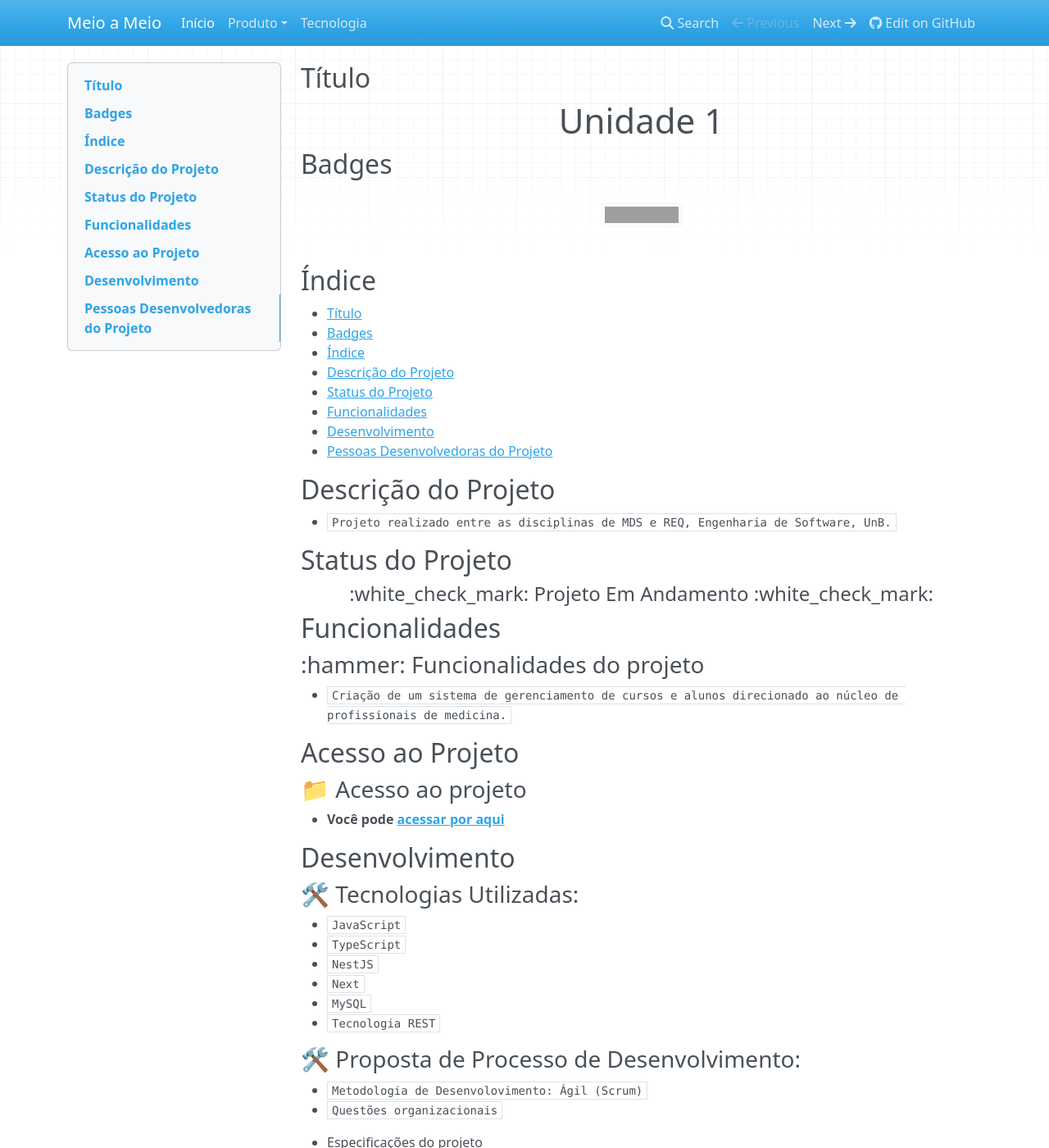
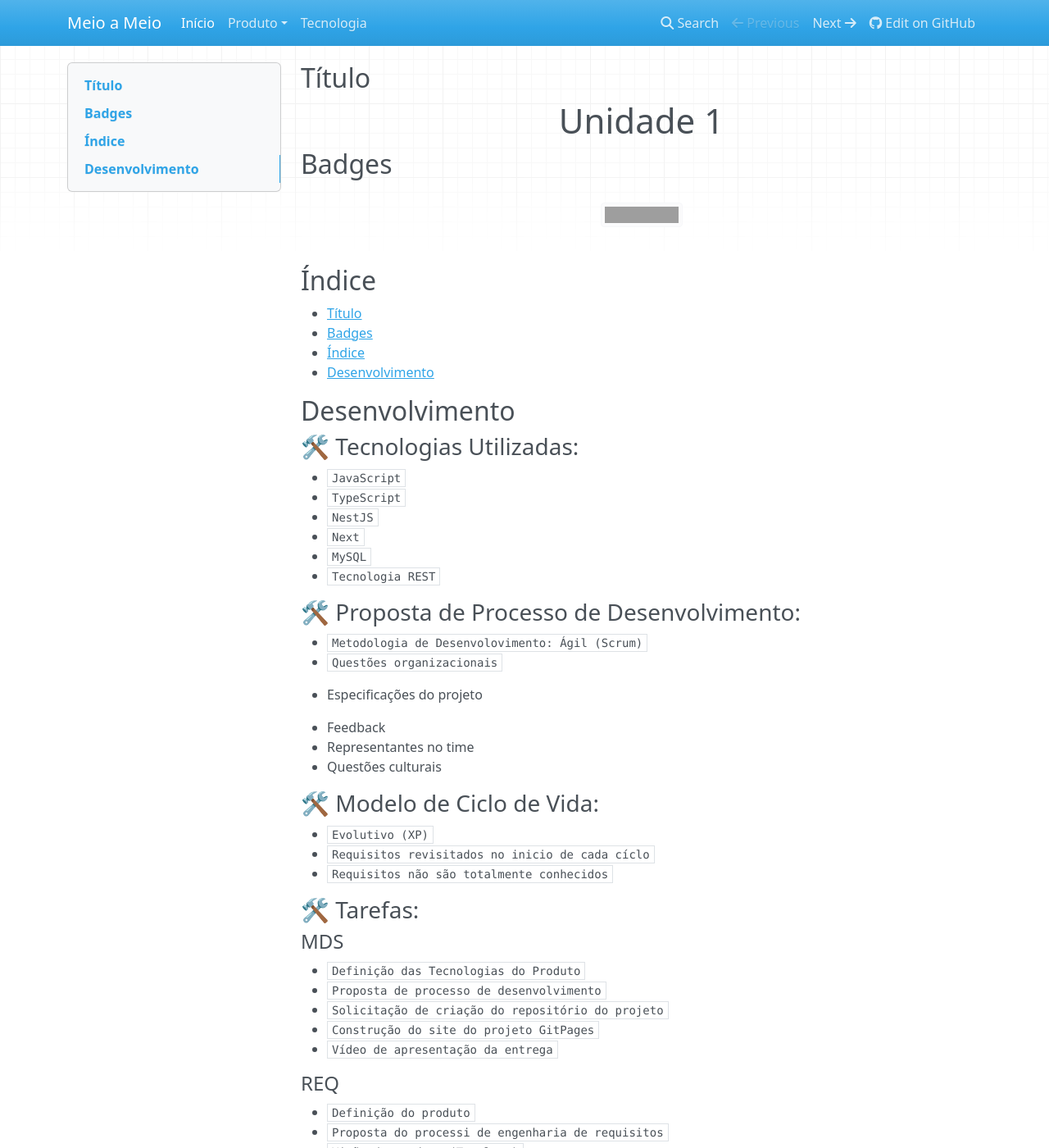
Before and after one commit to mdsreq-fga-unb/2022.1-Meio-a-Meio, an MkDocs documentation site: the page built from docs/index.md, in a window 1280 px wide and 1400 px high. Shown: the whole window at 82% size. Built offline with MkDocs 1.6.1, drawn with Linux system fonts in a browser that asks for light colours; nearby versions of some CDN libraries; some of the changed text lies outside the part shown; grey boxes are pictures that could not be loaded.

Commit message:
Update index.md

```diff
--- a/docs/index.md
+++ b/docs/index.md
@@ -12,33 +12,8 @@
 * [Título](#título)
 * [Badges](#badges)
 * [Índice](#índice)
-* [Descrição do Projeto](#descrição-do-projeto)
-* [Status do Projeto](#status-do-projeto)
-* [Funcionalidades](#funcionalidades)
 * [Desenvolvimento](#desenvolvimento)
-* [Pessoas Desenvolvedoras do Projeto](#pessoas-desenvolvedoras-do-projeto)
 
-## Descrição do Projeto
-
-- `Projeto realizado entre as disciplinas de MDS e REQ, Engenharia de Software, UnB.`
-
-## Status do Projeto
-
-<h4 align="center">
-    :white_check_mark:  Projeto Em Andamento  :white_check_mark:
-</h4>
-
-## Funcionalidades
-
-### :hammer: Funcionalidades do projeto
-
-- `Criação de um sistema de gerenciamento de cursos e alunos direcionado ao núcleo de profissionais de medicina.`
-
-## Acesso ao Projeto
-
-### 📁 Acesso ao projeto
-
-- **Você pode <a href="https://mdsreq-fga-unb.github.io/2022.1-Meio-a-Meio/">acessar por aqui</a>**
 
 ## Desenvolvimento
 ### 🛠️ Tecnologias Utilizadas:
@@ -80,34 +55,3 @@
 - `Visão do produto (Template)`
 - `Planejamento do projeto`
 - `Vídeo de apresentação`
-
-## Pessoas Desenvolvedoras do Projeto
-
-### :pencil2: Autores
-
-#### :computer: MDS
-| [<img src="https://avatars.githubusercontent.com/u/54143767?v=4" width=100><br><sub>Giulia Alcantara</sub>](https://github.com/alcantaragiubs)
-| :---: |
-
-| [<img src="https://avatars.githubusercontent.com/u/83987201?v=4" width=100><br><sub>Bruna Lima</sub>](https://github.com/libruna)
-| :---: |
-
-| [<img src="https://avatars.githubusercontent.com/u/71887345?v=4" width=100><br><sub>Guilherme Franca</sub>](https://github.com/GuiDib)
-| :---: |
-
-| [<img src="https://avatars.githubusercontent.com/u/69944666?v=4" width=100><br><sub>Samuel Sato</sub>](https://github.com/samuel-sato)
-| :---: |
-
-#### :computer: REQ
-
-| [<img src="https://avatars.githubusercontent.com/u/54088490?v=4" width=100><br><sub>Ciro Costa</sub>](https://github.com/ciro-c)
-| :---: |
-
-| [<img src="https://avatars.githubusercontent.com/u/69944666?v=4" width=100><br><sub>Laura Pino</sub>](https://github.com/samuel-sato)
-| :---: |
-
-| [<img src="https://avatars.githubusercontent.com/u/66215835?v=4" width=100><br><sub>Nicolas Roberto</sub>](https://github.com/Nicolas-Roberto)
-| :---: |
-
-| [<img src="https://avatars.githubusercontent.com/u/69944666?v=4" width=100><br><sub>Matheus Raphael</sub>](https://github.com/matheus)
-| :---: |
```
